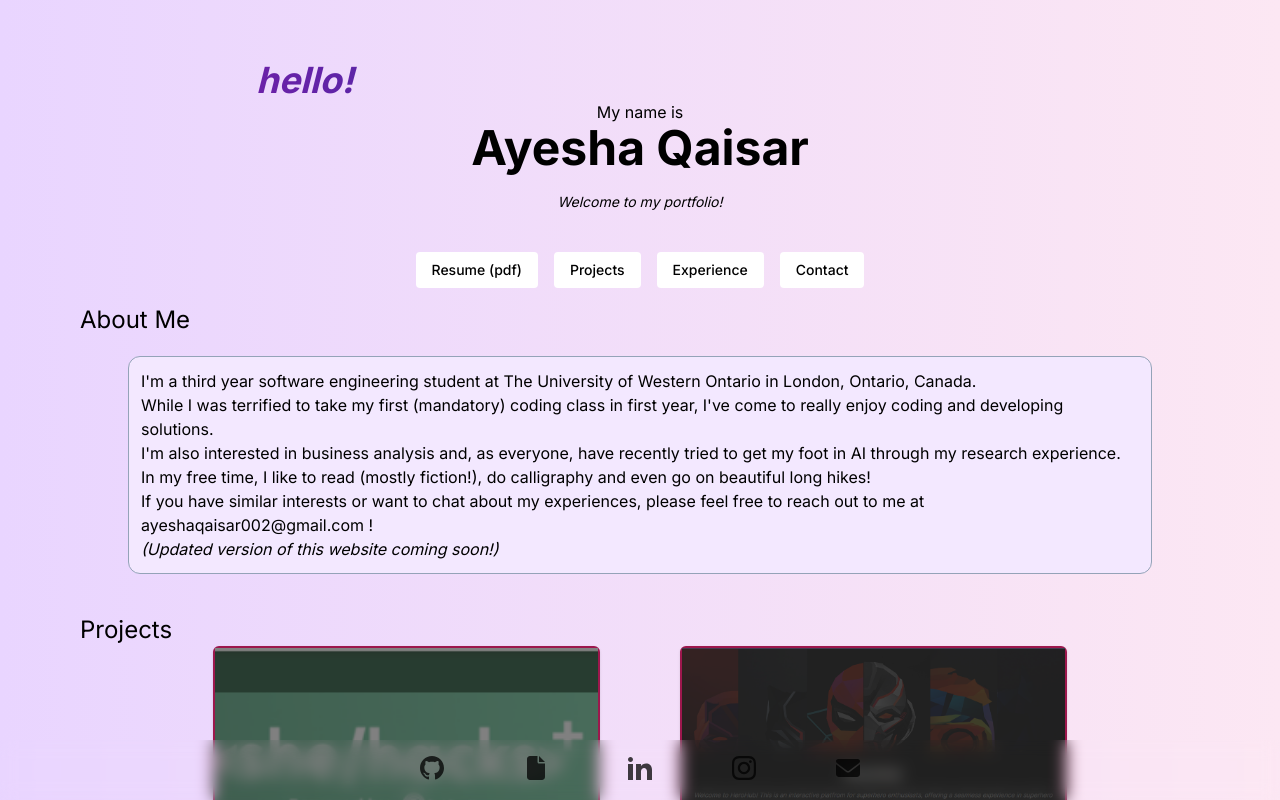
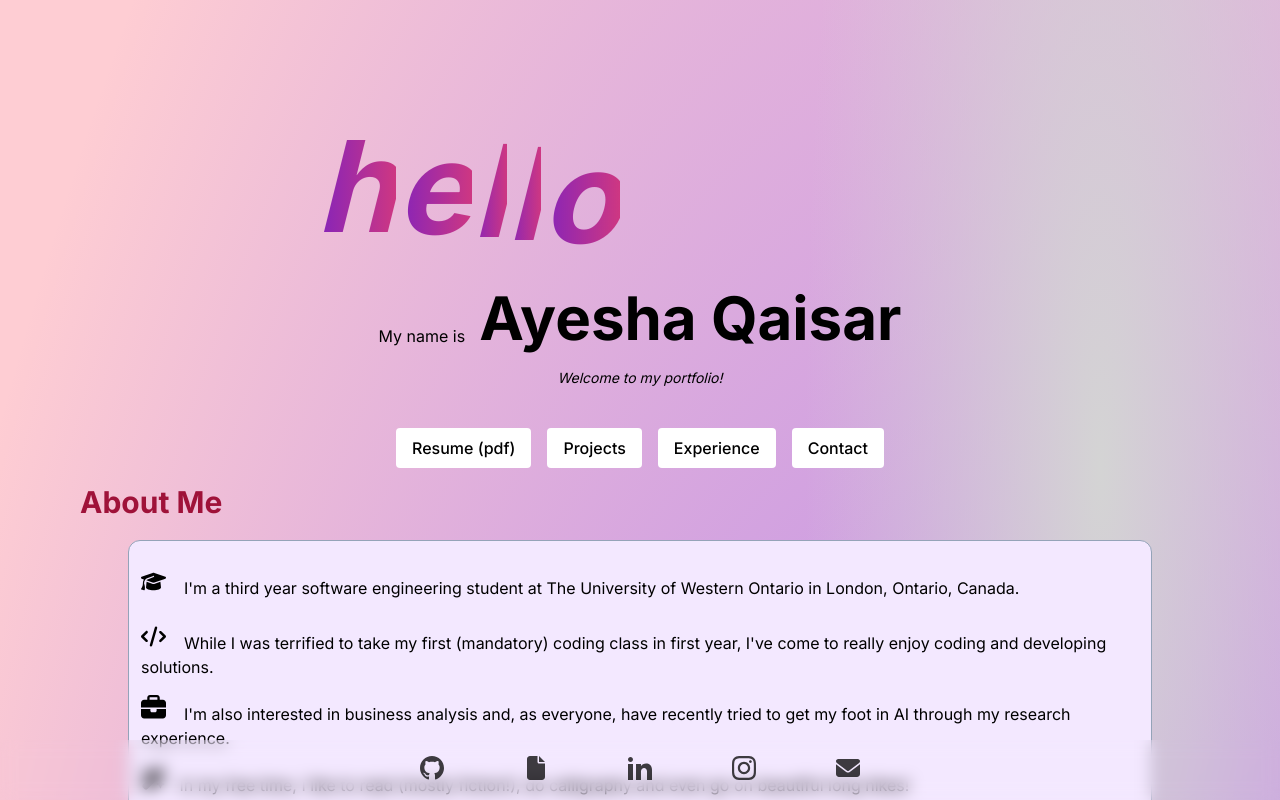
Before and after one commit to ayeshaq2/aq-portfolio, a Next.js app: page / in a window 1280 px wide. Shown: the top 800 px of the page. Built offline with nearby package versions, Linux system fonts and the light colour scheme.

Commit message:
adding skills and editing styles

```diff
--- a/app/globals.css
+++ b/app/globals.css
@@ -25,3 +25,66 @@ body {
     )
     rgb(var(--background-start-rgb));
 }
+
+@keyframes slideIn {
+  from {
+    transform: translateX(-100%);
+    opacity: 0;
+  }
+  to {
+    transform: translateX(0%);
+    opacity: 1;
+  }
+}
+
+.slide-in {
+  animation: slideIn 1s ease-out forwards;
+}
+
+@keyframes wave {
+  0%, 100% {
+    transform: translateY(0);
+  }
+  50% {
+    transform: translateY(-20px);
+  }
+}
+
+.wave-animation {
+  background: linear-gradient(to right, #8323bb, #ce3782);
+  -webkit-background-clip: text;
+  background-clip: text;
+  color: transparent;
+  display: inline-block;
+  animation-name: wave;
+  animation-duration: 2s;
+  animation-iteration-count: infinite;
+  animation-timing-function: ease-in-out;
+}
+
+.delay-0 {
+  animation-delay: 0s;
+}
+
+.delay-1 {
+  animation-delay: 0.1s;
+}
+
+.delay-2 {
+  animation-delay: 0.2s;
+}
+
+.delay-3 {
+  animation-delay: 0.3s;
+}
+
+.delay-4 {
+  animation-delay: 0.4s;
+}
+
+.background-main{
+
+  background-color: rgb(254, 205, 211);
+  background-image: radial-gradient(at 68% 85%, rgb(251, 207, 232) 0, transparent 53%), radial-gradient(at 58% 96%, rgb(190, 24, 93) 0, transparent 29%), radial-gradient(at 96% 81%, rgb(196, 181, 253) 0, transparent 20%), radial-gradient(at 86% 8%, rgb(212, 212, 212) 0, transparent 19%), radial-gradient(at 82% 48%, rgb(139, 92, 246) 0, transparent 90%), radial-gradient(at 40% 93%, rgb(113, 113, 122) 0, transparent 54%);
+
+}
--- a/app/page.js
+++ b/app/page.js
@@ -6,17 +6,37 @@ import Footer from './components/footer/Footer.js'
 import Timeline from './components/timeline/Timeline.js'
 import { Card, CardHeader, CardBody, CardFooter, Heading, Stack, Box, Text, StackDivider } from '@chakra-ui/react'
 import Cards from './components/cards/Cards.js'
+import Skills from './components/skills/Skills.js'
+import {Grad, Code, Interest, Hobbies, Heart} from './components/Icons/icons.js'
 
 export default function Home() {
   return (
-    <main className="min-h-screen bg-gradient-to-r from-purple-200 to-pink-100 pb-3 ">
+    <main className="min-h-screen background-main pb-3 ">
       <div className="flex justify-center pt-10 ">
 
       <div className='w-3/5  pt-5 rounded-md justify-center align-center items-center'>
         <div className='text-black'>
-          <h1 className='text-4xl bg-gradient-to-r from-purple-800 via-indigo-800 to-rose-600 bg-clip-text text-transparent flex justify-right font-bold italic '>hello!</h1>
-            <p className='flex justify-center'>My name is </p><h2 className='text-5xl flex justify-center font-bold'>Ayesha Qaisar</h2>
-            <p className='text-sm text-center italic py-5'>Welcome to my portfolio!  </p>
+          <div className='pt-20 p-5 ms-10'>
+          <h1 className='overflow-hidden leading-none text-9xl bg-gradient-to-r from-indige-800 via-purple-500 to-rose-600 bg-clip-text font-bold italic '>
+            {['h','e','l','l','o'].map((letter, index)=>(
+              <span key={index} className={`wave-animation delay-${index}`}>{letter}</span>
+            ))}
+
+          </h1>
+
+          </div>
+
+          <div className='text-center flex items-end justify-center'>
+              <p className='text-base mb-0'>My name is</p>
+                <h2 className='text-6xl font-bold mb-0'> &nbsp;Ayesha Qaisar</h2>
+          </div>
+
+          {/* <div className='text-center'>
+          <p className='flex pt-5' >My name is <h2 className='text-6xl flex justify-center font-bold'>Ayesha Qaisar</h2> </p>
+          </div> */}
+          <p className='text-sm text-center italic py-5'>Welcome to my portfolio!  </p>
+
+
 
         </div> </div>
 
@@ -25,24 +45,24 @@ export default function Home() {
 
    <div className='flex justify-center space-x-4'>
     <Link href="https://drive.google.com/file/d/1S37MLLszvAYqw6e5T2OEtfiHqN6Y5xSe/view?usp=sharing">
-      <button className='bg-white font-medium text-black text-sm py-2 px-4 mt-5 rounded cursor-pointer bg-white hover:bg-purple-950 hover:text-white' > Resume (pdf) </button>
+      <button className='bg-white font-medium text-black text-md py-2 px-4 mt-5 rounded cursor-pointer bg-white hover:bg-purple-950 hover:text-white' > Resume (pdf) </button>
     </Link>
 
       <Link href='#projects'>
-        <button className='bg-white font-medium text-black text-sm py-2 px-4 mt-5 rounded cursor-pointer bg-white hover:bg-purple-950 hover:text-white' > Projects </button>
+        <button className='bg-white font-medium text-black text-md py-2 px-4 mt-5 rounded cursor-pointer bg-white hover:bg-purple-950 hover:text-white' > Projects </button>
       </Link>
 
       <Link href='#experience'>
-      <button  className='bg-white font-medium text-black text-sm py-2 px-4 mt-5 rounded cursor-pointer bg-white hover:bg-purple-950 hover:text-white' > Experience </button>
+      <button  className='bg-white font-medium text-black text-md py-2 px-4 mt-5 rounded cursor-pointer bg-white hover:bg-purple-950 hover:text-white' > Experience </button>
       </Link>
 
       <Link href='#contact'>
-      <button  className='bg-white font-medium text-black text-sm py-2 px-4 mt-5 rounded cursor-pointer bg-white hover:bg-purple-950 hover:text-white' > Contact </button>
+      <button  className='bg-white font-medium text-black text-md py-2 px-4 mt-5 rounded cursor-pointer bg-white hover:bg-purple-950 hover:text-white' > Contact </button>
       </Link>
 
    </div>
 
-   <h2 className='pt-4 ms-20 text-2xl'>About Me</h2>
+   <h2 className='text-3xl font-bold pt-4 mx-20 text-rose-800'>About Me</h2>
    <div id="about-me" className='flex justify-center pt-5'>
 
    <br/>
@@ -57,13 +77,17 @@ export default function Home() {
           <Stack divider = {<StackDivider />} spacing='4'>
             <Box>
               <Heading  size='xs' textTransform='uppercase'></Heading>
+              <ul className='list-none'>
+                <li className='pt-4 pb-4'> <i className='inline-block'><Grad/></i> &nbsp;&nbsp; I'm a third year software engineering student at <a className='hover:text-purple-700 hover:font-bold' href="https://www.uwo.ca/index.html">The University of Western Ontario</a> in London, Ontario, Canada.  </li>
 
-              <p className='text-justify'>I'm a third year software engineering student at <a className='hover:text-purple-700 hover:font-bold' href="https://www.uwo.ca/index.html">The University of Western Ontario</a> in London, Ontario, Canada.  </p>
-              <p>While I was terrified to take my first (mandatory) coding class in first year, I've come to really enjoy coding and developing solutions. </p>
-              <p>I'm also interested in business analysis and, as everyone, have recently tried to get my foot in AI through my research experience.</p>
-              <p>In my free time, I like to read (mostly fiction!), do calligraphy and even go on beautiful long hikes!</p>
-              <p>If you have similar interests or want to chat about my experiences, please feel free to reach out to me at ayeshaqaisar002@gmail.com !</p>
-              <p className='italic'>(Updated version of this website coming soon!)</p>
+                <li className='pt-2 pb-2'><i className='inline-block'><Code/></i> &nbsp;&nbsp; While I was terrified to take my first (mandatory) coding class in first year, I've come to really enjoy coding and developing solutions.</li>
+                <li className='pt-2 pb-2'><i className='inline-block'><Interest/></i> &nbsp;&nbsp; I'm also interested in business analysis and, as everyone, have recently tried to get my foot in AI through my research experience.</li>
+                <li className='pt-2 pb-2'><i className='inline-block'><Hobbies/></i>  &nbsp;&nbsp;In my free time, I like to read (mostly fiction!), do calligraphy and even go on beautiful long hikes!</li>
+                <li className='pt-2 pb-2'><i className='inline-block'><Heart/></i> &nbsp;&nbsp; If you have similar interests or want to chat about my experiences, please feel free to reach out to me at ayeshaqaisar002@gmail.com !</li>
+
+              </ul>
+
+              <p className='italic text-lg text-center pt-5'>(Updated version of this website coming soon!)</p>
             </Box>
 
 
@@ -84,7 +108,7 @@ export default function Home() {
    <div id="projects">
 
     <div>
-      <h2 className='pt-10 ms-20 text-2xl'>Projects</h2>
+      <h2 className='text-3xl font-bold pt-4 pb-4 mx-20 text-rose-800'>Projects</h2>
       <Cards/>
 
 
@@ -95,7 +119,7 @@ export default function Home() {
    <div id="experience">
 
     <div>
-      <h2 className='pt-10 ms-8 text-2xl'>Experience</h2>
+      <h2 className='text-3xl font-bold pt-4 mx-20 text-rose-900'>Experience</h2>
       <div className='flex justify-center'>
         <Timeline/>
       </div>
@@ -106,6 +130,18 @@ export default function Home() {
 
     </div>
 
+   </div>
+
+   <div className='pb-20' id="skills">
+    <div>
+
+    <h2 className='text-3xl font-bold pt-4 mx-20 text-rose-900'>Skills</h2>
+      <div className='flex justify-center'>
+        <Skills/>
+      </div>
+
+
+    </div>
    </div>
 
    {/* <div id="contact">
@@ -120,7 +156,7 @@ export default function Home() {
 
 
 
-   <div id='footer' className=' fixed bottom-0 left-0 w-full'>
+   <div id='footer' className=' fixed pt-40 bottom-0 left-0 w-full'>
    <Footer/>
    </div>
 
```
